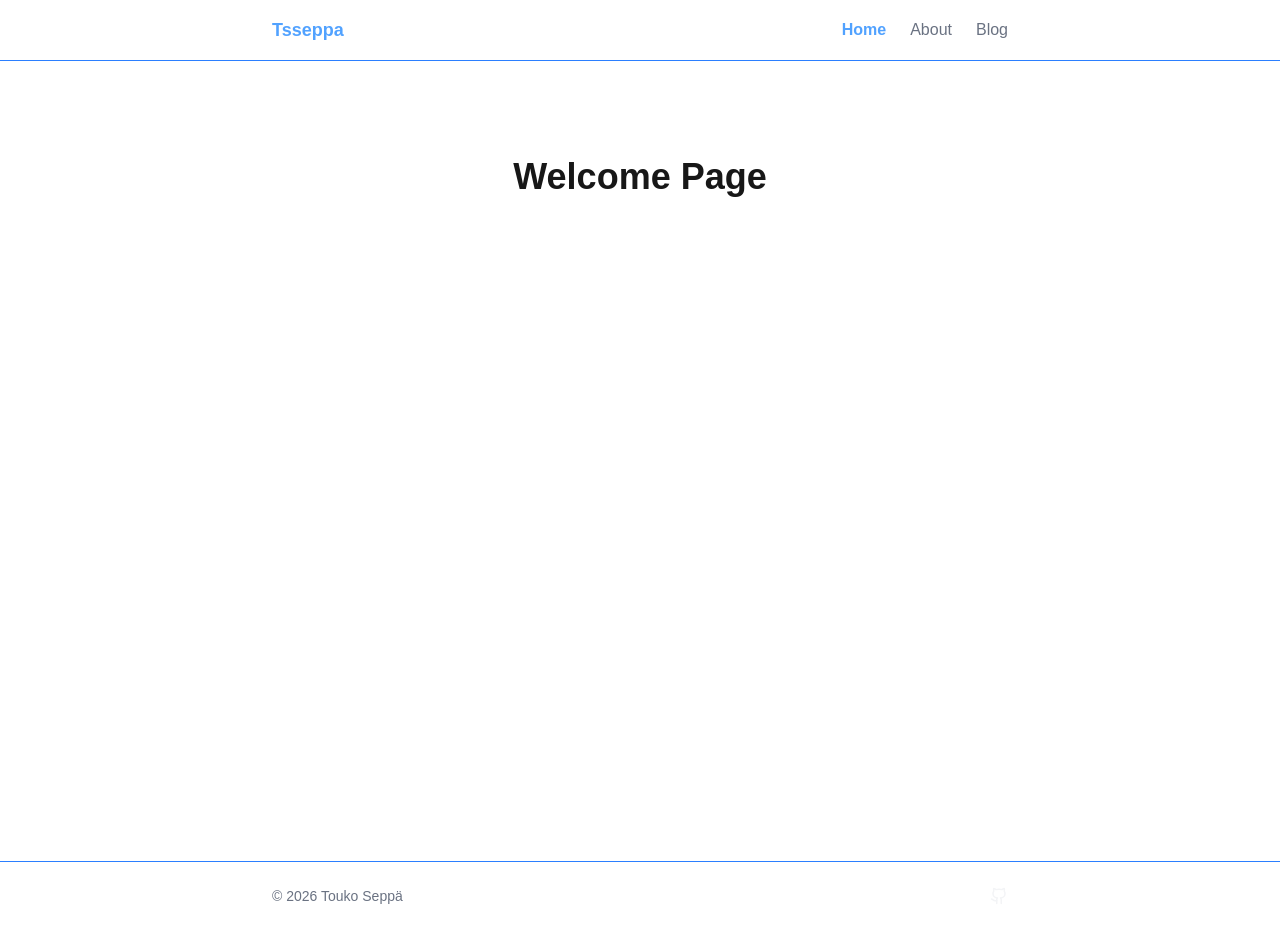
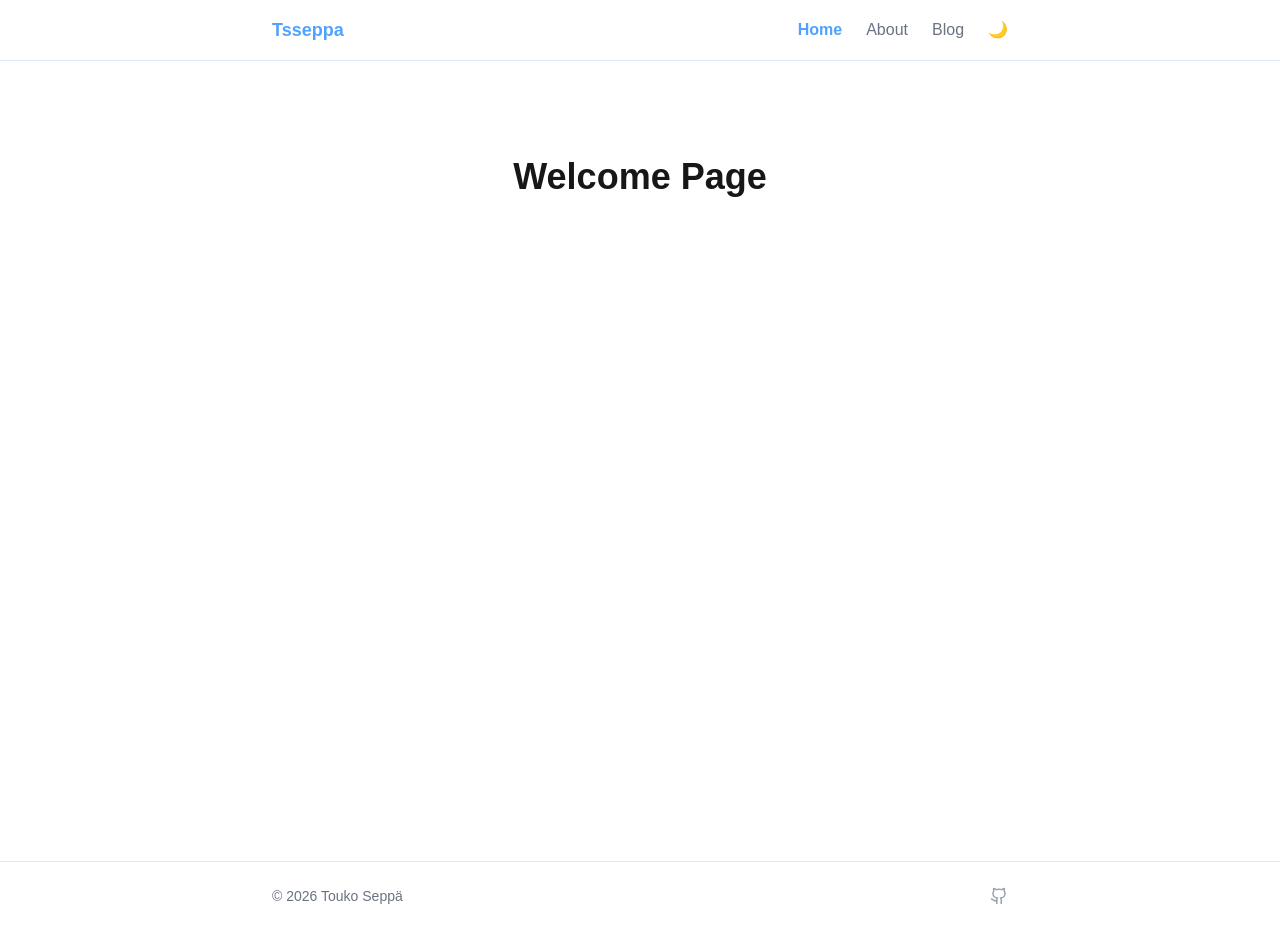
Before and after one commit to tsseppa/tsseppa.github.io, a Next.js app: page / in a window 1280 px wide. Built offline with nearby package versions, Linux system fonts and the light colour scheme.

Commit message:
feat: v1.2 posts and dark/light theme toggle

```diff
--- a/app/blog/[slug]/page.tsx
+++ b/app/blog/[slug]/page.tsx
@@ -12,7 +12,7 @@ export default async function PostPage({ params }: { params: Promise<{ slug: str
 
     return (
         <main className="max-w-3xl mx-auto px-4 py-12">
-            <p className="text-sm text-gray-400 mb-2">{post.date}</p>
+            <p className="text-sm text-white mb-2">{post.date}</p>
             <h1 className="text-4xl font-bold mb-8">{post.title}</h1>
             {/* dangerouslySetInnerHTML renders the HTML that remark generated from your Markdown */}
             <article className="prose prose-lg max-w-none" dangerouslySetInnerHTML={{ __html: post.contentHtml }} />
--- a/app/globals.css
+++ b/app/globals.css
@@ -4,6 +4,11 @@
 :root {
   --background: #ffffff;
   --foreground: #171717;
+}
+
+.dark{
+  --background: #0a0a0a;
+  --foreground: #ededed;
 }
 
 @theme inline {
--- a/app/layout.tsx
+++ b/app/layout.tsx
@@ -3,14 +3,17 @@ import "./globals.css";
 
 import Navbar from "@/components/Navbar"
 import Footer from "@/components/Footer"
+import Providers from "@/components/Providers"
 
 export default function RootLayout({ children }: { children: React.ReactNode }) {
   return (
-    <html>
+    <html suppressHydrationWarning>
       <body>
-        <Navbar />
-        <main>{children}</main>
-        <Footer />
+        <Providers>
+          <Navbar />
+          <main>{children}</main>
+          <Footer />
+        </Providers>
       </body>
     </html>
   )
--- a/components/Footer.tsx
+++ b/components/Footer.tsx
@@ -3,13 +3,13 @@ import { Github } from "lucide-react";
 
 export default function Footer() {
     return (
-        <footer className="border-t border-blue-500 mt-auto">
+        <footer className="border-t border-blue-100 mt-auto">
             <div className="max-w-3xl mx-auto px-4 py-6 flex items-center justify-between">
                 <p className="text-sm text-gray-500">
                     © {new Date().getFullYear()} Touko Seppä
                 </p>
                 <div className="flex gap-4">
-                    <Link href="https://github.com/tsseppa" target="_blank" className="text-gray-100 hover:text-blue-500">
+                    <Link href="https://github.com/tsseppa" target="_blank" className="text-gray-400 hover:text-blue-500">
                         <Github size={18} />
                     </Link>
                 </div>
--- a/components/Navbar.tsx
+++ b/components/Navbar.tsx
@@ -2,12 +2,19 @@
 
 import Link from 'next/link'
 import { usePathname } from 'next/navigation'
+import { useTheme } from 'next-themes'
+import { useEffect, useState } from 'react'
 
 export default function Navbar() {
     const pathname = usePathname()
+    const { theme, setTheme } = useTheme()
+    const [mounted, setMounted] = useState(false)
+
+    // Avoid hydration mismatch — only render toggle after mount
+    useEffect(() => {setMounted(true)}, [])
 
     return (
-        <nav className= "sticky top-0 z-50 bg-white border-b border-blue-500">
+        <nav className= "sticky top-0 z-50 bg-white border-b border-blue-100">
             <div className="max-w-3xl mx-auto px-4 py-4 flex items-center justify-between">
                 <Link href="/" className="font-semibold text-blue-400 text-lg">
                     Tsseppa
@@ -26,6 +33,16 @@ export default function Navbar() {
                             {link.label}
                         </Link>
                     ))}
+
+                {mounted && (
+                    <button
+                    onClick={() => setTheme(theme === 'dark' ? 'light' : 'dark')}
+                    aria-label="Toggle theme"
+                    className="text-gray-500 hover:text-blue-400 transition-colors"
+                    >
+                    {theme === 'dark' ? '☀️' : '🌙'}
+                    </button>
+                )}
                 </div>
             </div>
         </nav>
--- /dev/null
+++ b/components/Providers.tsx
@@ -0,0 +1,11 @@
+'use client'
+
+import { ThemeProvider } from 'next-themes'
+
+export default function Providers({ children }: { children: React.ReactNode }) {
+  return (
+    <ThemeProvider attribute="class" defaultTheme="system" enableSystem>
+      {children}
+    </ThemeProvider>
+  )
+}
--- a/package.json
+++ b/package.json
@@ -11,9 +11,9 @@
   "dependencies": {
     "@tailwindcss/typography": "^0.5.19",
     "gray-matter": "^4.0.3",
-    "grey-matter": "^0.0.0",
     "lucide-react": "^0.575.0",
     "next": "16.1.6",
+    "next-themes": "^0.4.6",
     "react": "19.2.3",
     "react-dom": "19.2.3",
     "remark": "^15.0.1",
--- a/posts/initial.md
+++ b/posts/initial.md
@@ -3,8 +3,6 @@ title: "About this website"
 date: "2025-02-26"
 description: "Who, what, why"
 ---
-
-# About this website
 
 This blog has been a long time in my mind. I like to read, and I should also write about what I read. That enables me to absorb and grasp the things.
 
--- a/posts/raatikainenAI.md
+++ b/posts/raatikainenAI.md
@@ -4,8 +4,6 @@ date: "2025-02-26"
 description: "Panu Raatikaisen teos jättää lukijalle enemmän kysymyksiä kuin vastauksia"
 ---
 
-# Otsikko
-
 Tekoäly, ihminen ja yhteiskunta. Kirja.
 
 Filosofian tehtävä on etsiä kysymyksiä. Kenen tehtäväksi jää vastausten löytäminen? Huomaan miettiväni asiaa, kun ajattelin että lukemalla kirjan
```
Also changed, not shown: 1 other file (tests, documents, lock files or other folders).
